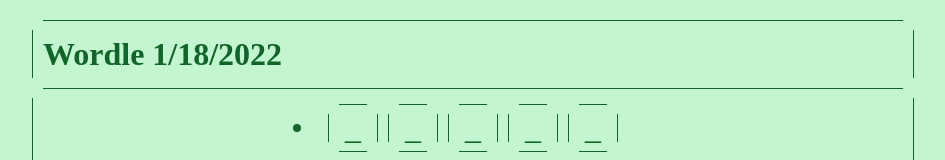
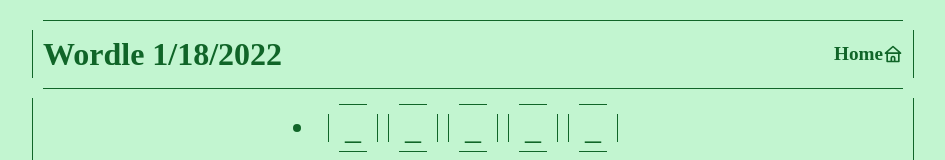
Before and after one commit to EthanGrebmeier/copypasta, a Next.js app: page /wordle in a window 1280 px wide. Shown: the top 160 px of the page, without its empty margins (167-1112 px from the left). Built offline with nearby package versions, Linux system fonts and the light colour scheme; a web font is replaced by a local one.

Commit message:
Added home button

```diff
--- a/pages/wordle.tsx
+++ b/pages/wordle.tsx
@@ -4,6 +4,7 @@
 import { BottomBorder, LeftBorder, RightBorder, TopBorder } from "../src/components/Border"
 import Column from "../src/components/Column"
 import ContentBlock from "../src/components/ContentBlock"
+import HomeButton from "../src/components/HomeButton"
 import Row from "../src/components/Row"
 import Typer from "../src/components/Typer"
 import Letterbox from "../src/components/wordle/LetterBox"
@@ -30,6 +31,7 @@
           >
             <ContentBlock
               width='100%'
+              justifyContent='space-between'
             >
               <TopBorder
                 showDesktop
@@ -43,9 +45,16 @@
                 showDesktop
                 showMobile
               />
-              <h1>
-                {greeting}
-              </h1>
+              <Row
+                width='100%'
+                justifyContent='space-between'
+                alignItems='center'
+              >
+                <h1>
+                    {greeting}
+                </h1>
+                <HomeButton/>
+              </Row>
             </ContentBlock>
           </Row>
           <Row
--- a/src/components/ContentBlock.tsx
+++ b/src/components/ContentBlock.tsx
@@ -15,6 +15,8 @@
     height: ${props => props.height};
     flex: ${props => props.flex && '1'};
     flex-basis: ${props => props.height};
+    justify-content: ${props => props.justifyContent};
+    align-items: ${props => props.alignItems};
     @media (max-width: 880px) {
         width: ${props => props.mobileWidth};
         height: ${props => props.mobileHeight};
--- /dev/null
+++ b/src/components/HomeButton.tsx
@@ -0,0 +1,40 @@
+import { UilHome } from '@iconscout/react-unicons'
+import Link from 'next/link'
+import styled from 'styled-components'
+import Row from './Row'
+
+const StyledLink = styled(Link)`
+    display: block;
+    p {
+        font-size: 2rem;
+    }
+`
+
+const HomeButton = () => {
+    return (
+        <StyledLink
+            href='/'
+            passHref
+        >
+           <Row
+            alignItems='center'
+           >
+
+            <p
+                style={{
+                    fontSize: '1.2rem',
+                    fontWeight: 'bold'
+                }}
+            >
+                Home
+            </p>
+            <UilHome
+                color='var(--secondary)'
+                size='20'
+            />
+            </Row>
+        </StyledLink>
+    )
+}
+
+export default HomeButton
```
Also changed, not shown: pages/copypasta.tsx (+11 -3 lines).
